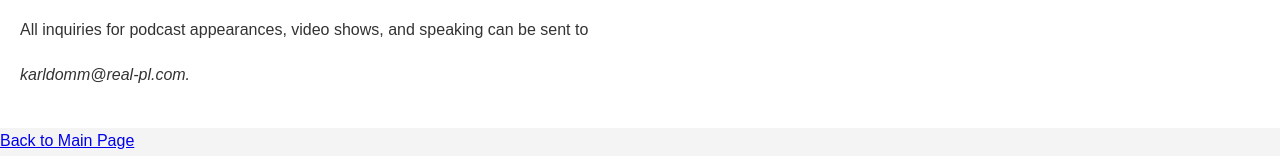
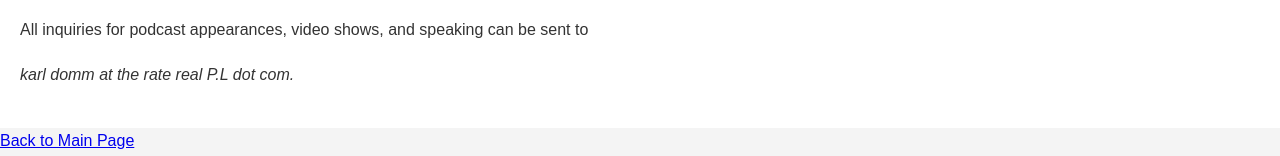
Before and after one commit to Arvinzk887/AMP, a plain HTML site: page section19.html in a window 1280 px wide. Shown: the part 633-789 px from the top of the page. Drawn offline with Linux system fonts and the light colour scheme.

Commit message:
Update section19.html

```diff
--- a/section19.html
+++ b/section19.html
@@ -146,7 +146,7 @@ and that a well-balanced life is the key to
 				long-term happiness and fulfillment.</p>
 <p>All inquiries for podcast appearances, video shows,
 	and speaking can be sent to</p>
-<p><em>karldomm@real-pl.com.</em></p>
+<p><em>karl domm at the rate real P.L dot com.</em></p>
         </section>
 		<a href="index.html">Back to Main Page</a>
 	</body>
```
